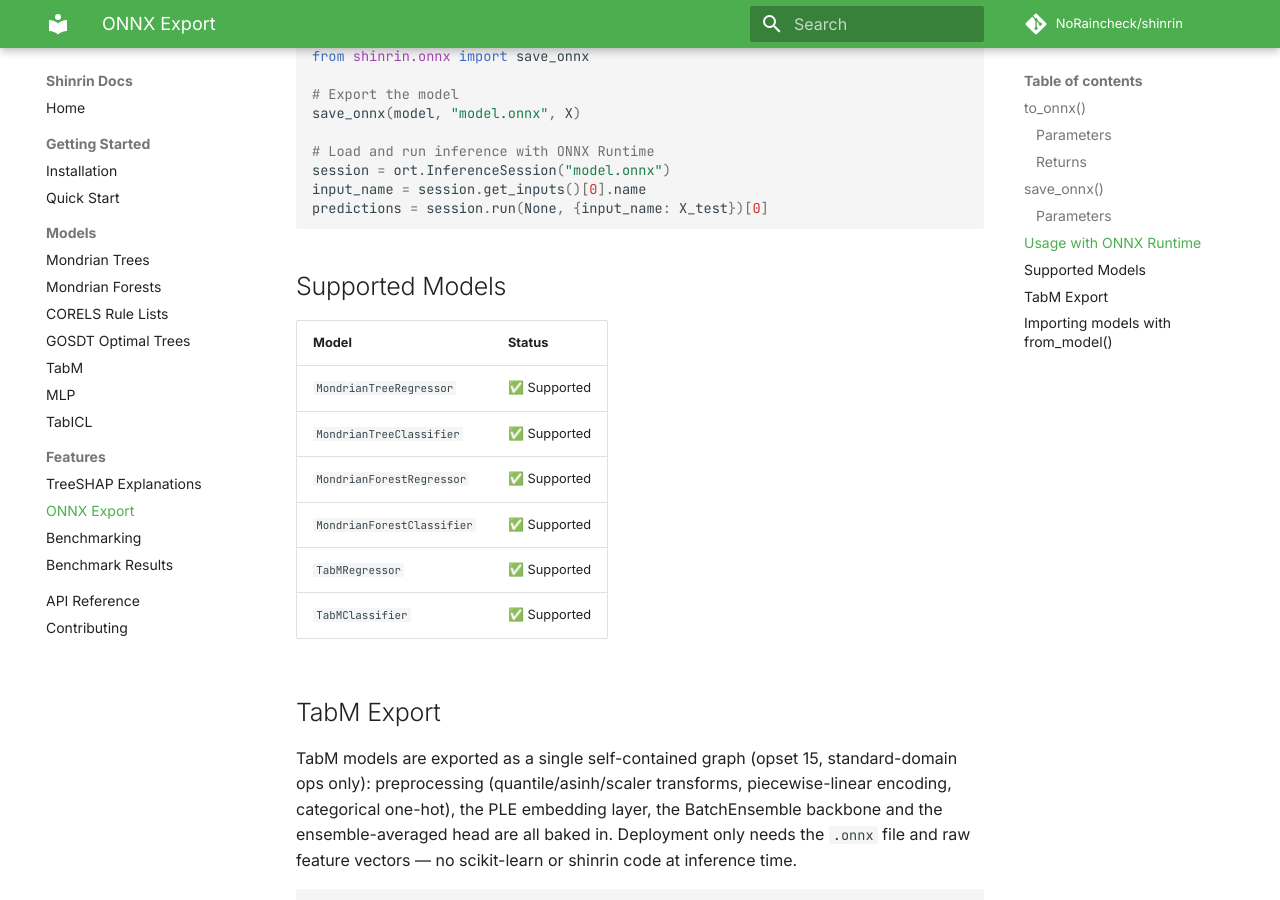
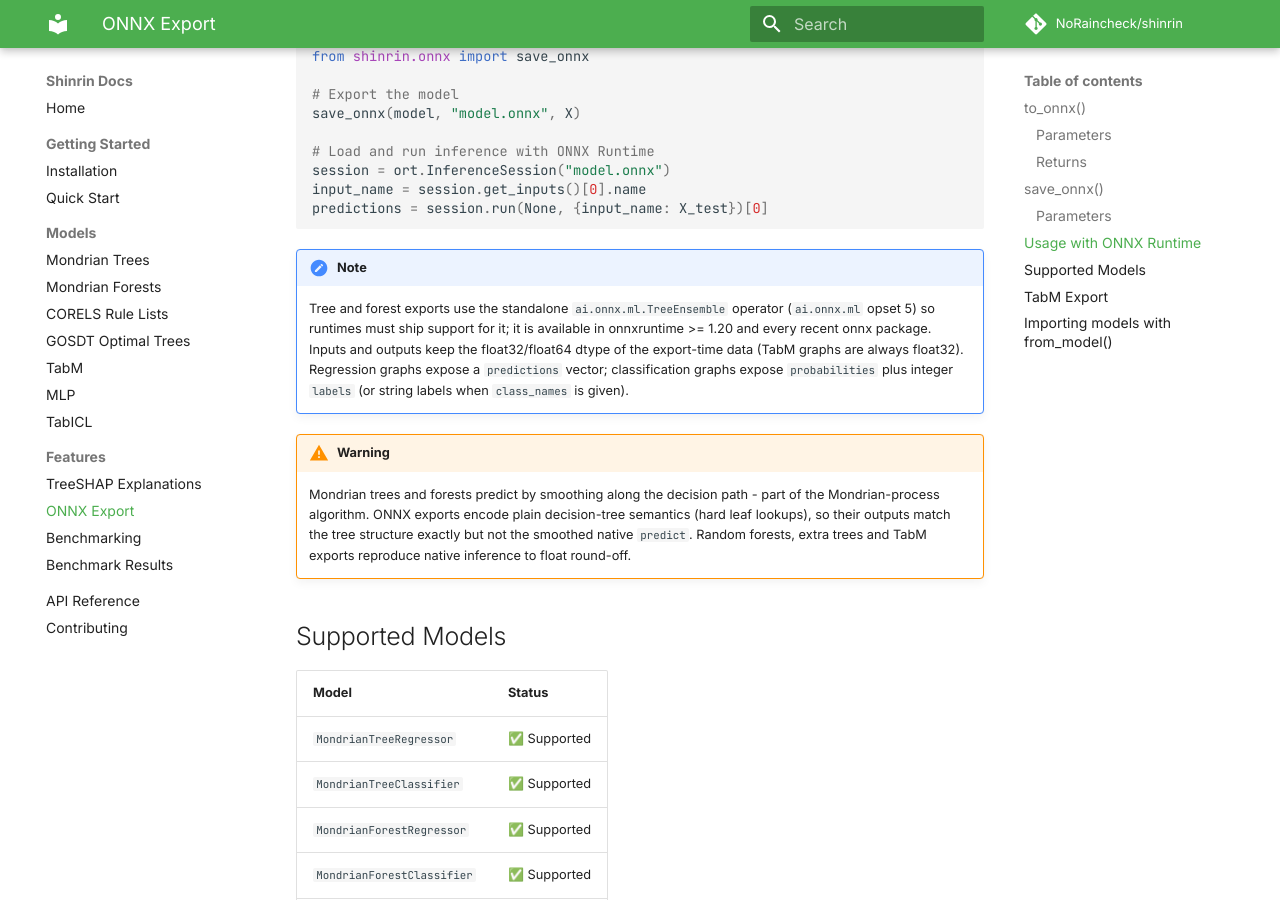
Before and after one commit to NoRaincheck/shinrin, an MkDocs documentation site: the page built from docs/features/onnx-export.md, in a window 1280 px wide and 900 px high, scrolled down 1394 px. Built offline with MkDocs 1.6.1 and Material for MkDocs 9.7.7, drawn with Linux system fonts in a browser that asks for light colours; comment, search, counter and statistics services are not loaded.

Commit message:
docs(onnx): document runtime requirements and Mondrian export semantics

````diff
--- a/docs/features/onnx-export.md
+++ b/docs/features/onnx-export.md
@@ -58,6 +58,24 @@
 input_name = session.get_inputs()[0].name
 predictions = session.run(None, {input_name: X_test})[0]
 ```
+
+!!! note
+    Tree and forest exports use the standalone ``ai.onnx.ml.TreeEnsemble``
+    operator (``ai.onnx.ml`` opset 5) so runtimes must ship support for it;
+    it is available in onnxruntime >= 1.20 and every recent onnx package.
+    Inputs and outputs keep the float32/float64 dtype of the export-time
+    data (TabM graphs are always float32). Regression graphs expose a
+    ``predictions`` vector; classification graphs expose ``probabilities``
+    plus integer ``labels`` (or string labels when ``class_names`` is
+    given).
+
+!!! warning
+    Mondrian trees and forests predict by smoothing along the decision
+    path - part of the Mondrian-process algorithm. ONNX exports encode
+    plain decision-tree semantics (hard leaf lookups), so their outputs
+    match the tree structure exactly but not the smoothed native
+    ``predict``. Random forests, extra trees and TabM exports reproduce
+    native inference to float round-off.
 
 ## Supported Models
 
````
